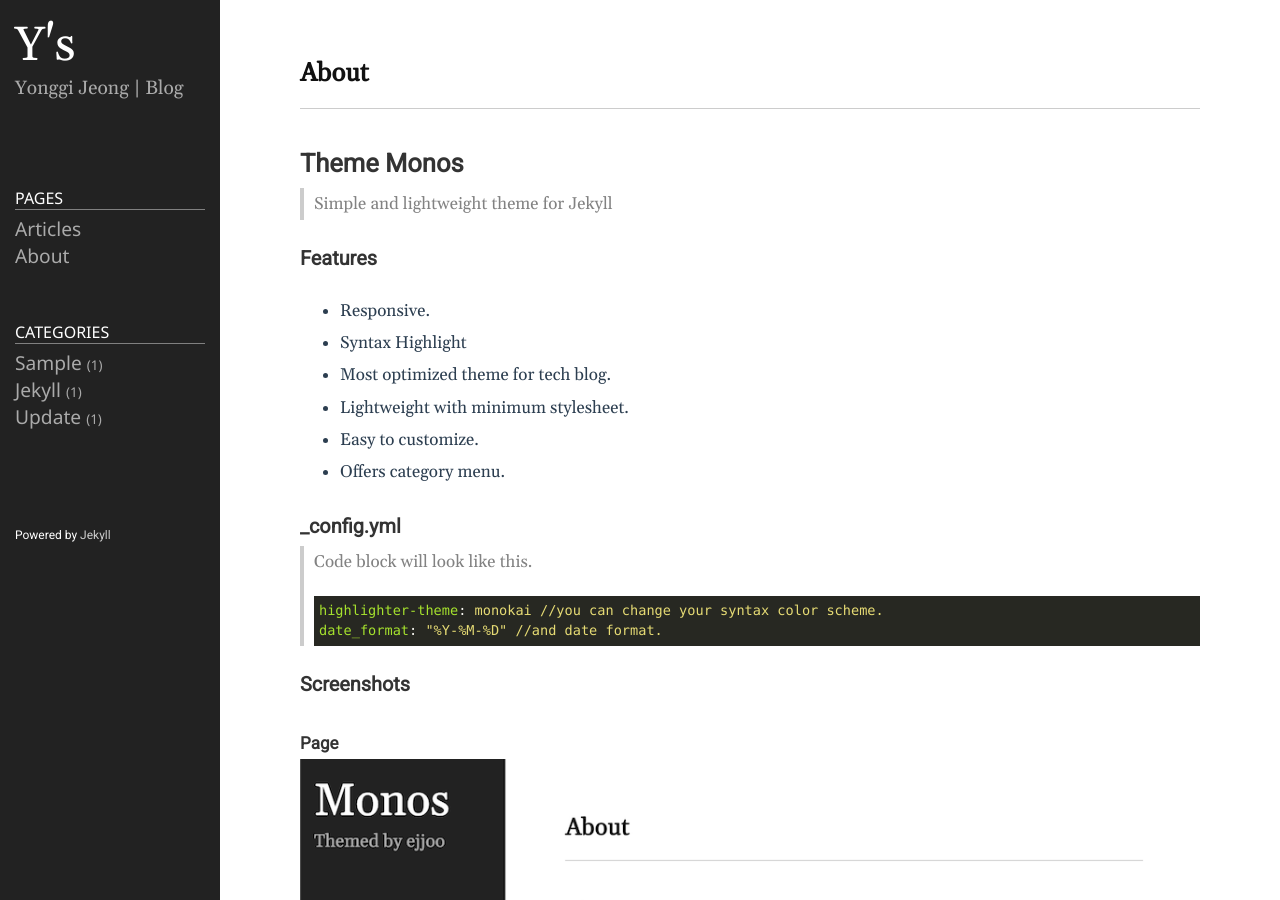
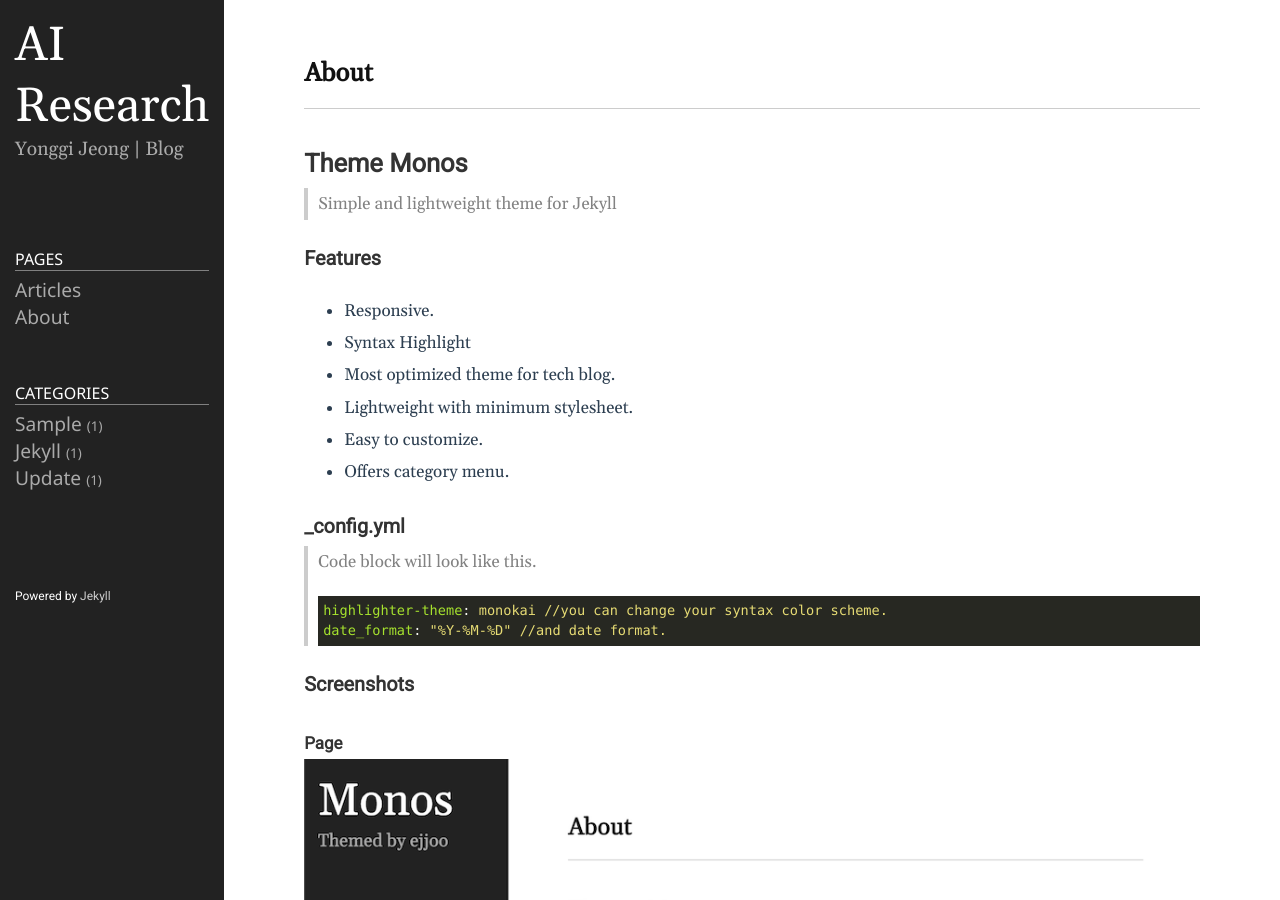
Before and after one commit to animilux/animilux.github.io, a Jekyll site: the page built from README.md, in a window 1280 px wide and 900 px high. Built offline with Jekyll 4.4.1, drawn with Linux system fonts in a browser that asks for light colours.

Commit message:
Update _config.yml

```diff
--- a/_config.yml
+++ b/_config.yml
@@ -18,7 +18,7 @@
 # You can create any custom variable you would like, and they will be accessible
 # in the templates via {{ site.myvariable }}.
 
-title: Y's
+title: AI Research
 email: jok0905@naver.com
 description: >- # this means to ignore newlines until "baseurl:"
   Yonggi Jeong | Blog
```
